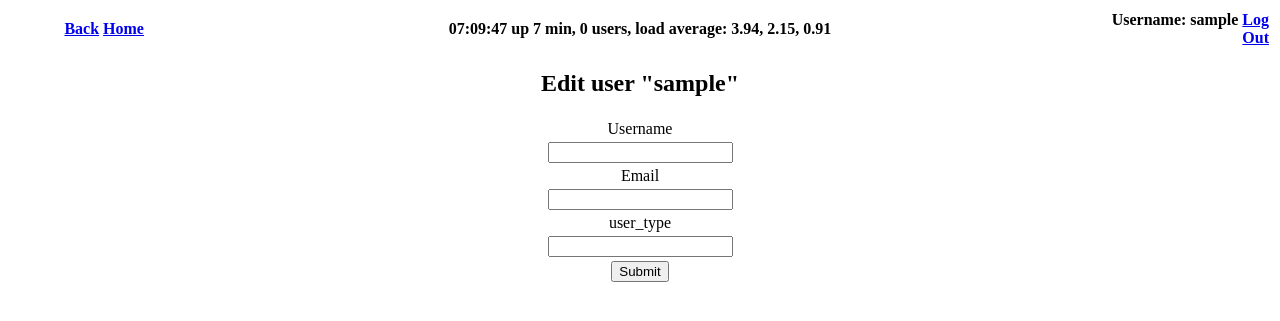
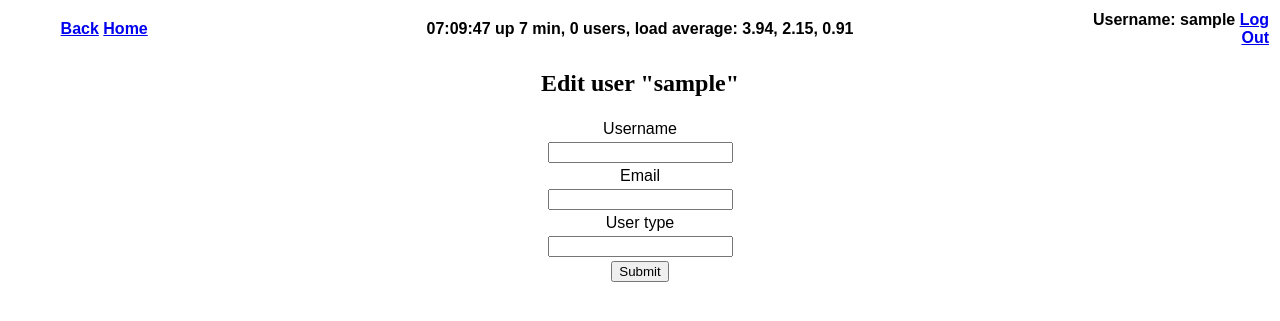
Before and after one commit to janvr1/zrak_backend, a Flask app: page /manage/users/edit/1 in a window 1280 px wide. Shown: the top 321 px of the page. Run offline with Flask 2, Linux system fonts and the light colour scheme; the visitor is signed in with stand-in values (Sample User, id 1); data comes from the database, SQL or seed files in the repository; lists and menus that the app fills with data are empty.

Commit message:
updates :)

```diff
--- a/zrak_api/manage.py
+++ b/zrak_api/manage.py
@@ -43,7 +43,7 @@ def edit_user(user_id):
         if user_type != '':
             user_type = int(user_type)
             if (user_type < 0) or (user_type>1):
-                flash("user_type can only be 0 (ordinary user) or 1 (admin)")
+                flash("User type can only be 0 (ordinary user) or 1 (admin)")
                 return redirect(url_for('manage.edit_user', user_id=user_id))
         else:
             user_type = None
@@ -88,7 +88,7 @@ def edit_device(dev_id):
         if variables != '':
             var_list = [var.strip() for var in variables.split(',')]
         else:
-            variables = None
+            var_list = None
 
         db.edit_device(dev_id, dev_name, dev_loc, var_list)
         return redirect(url_for('manage.devices_view', user_id=user['id']))
--- a/zrak_api/static/style2.css
+++ b/zrak_api/static/style2.css
@@ -1,3 +1,6 @@
+table {
+  font-family: Arial, sans-serif;
+}
 td, th {
     text-align: center;
   }
--- a/zrak_api/templates/manage/users_edit.html
+++ b/zrak_api/templates/manage/users_edit.html
@@ -21,7 +21,7 @@
             <td><input name="email" id="email"></td>
           </tr>
           <tr align="center">
-                <td><label for="user_type">user_type</label></td>
+                <td><label for="user_type">User type</label></td>
               </tr>
               <tr align="center">
                 <td><input name="user_type" id="user_type" type="number"></td>
```
